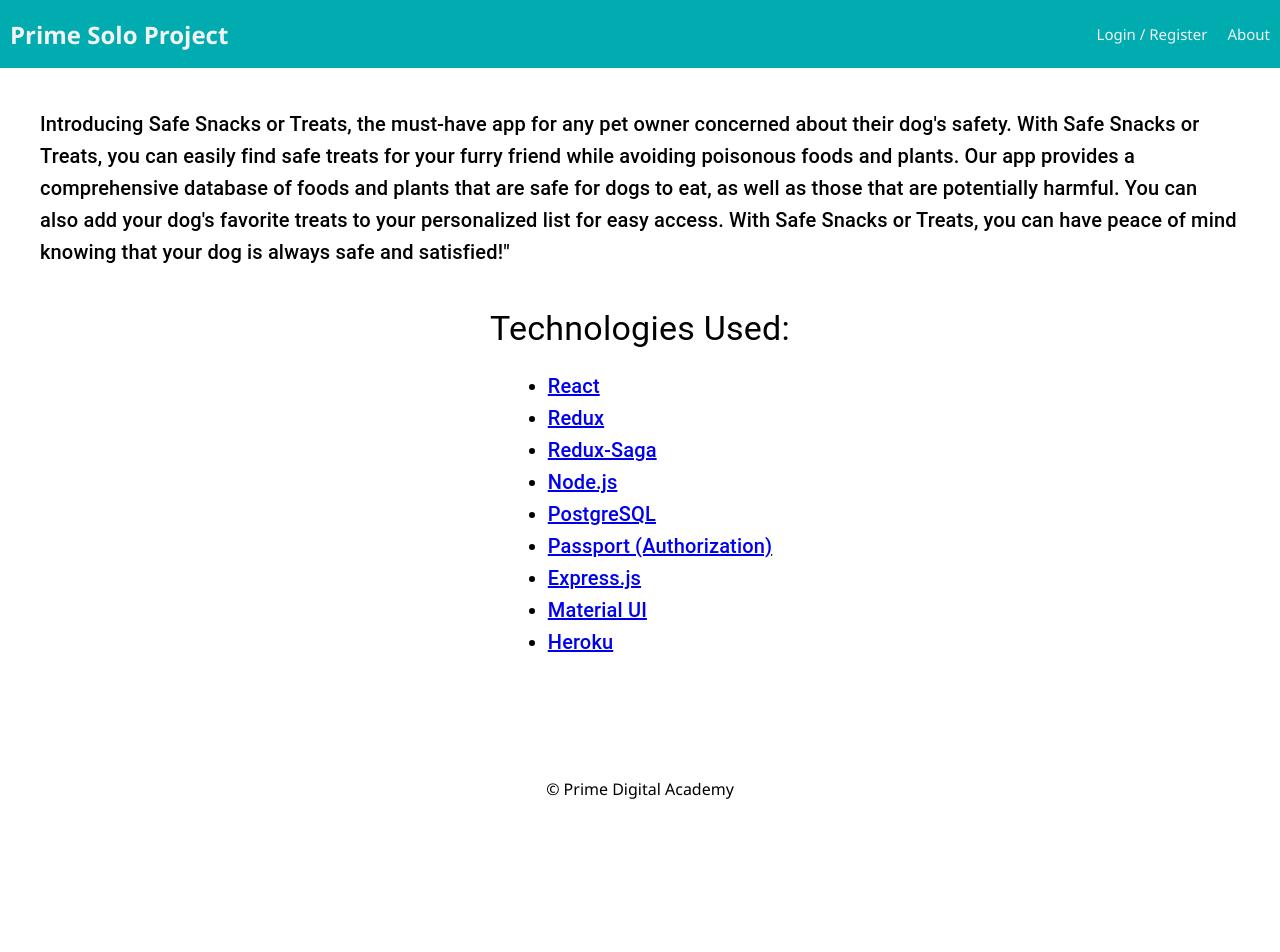
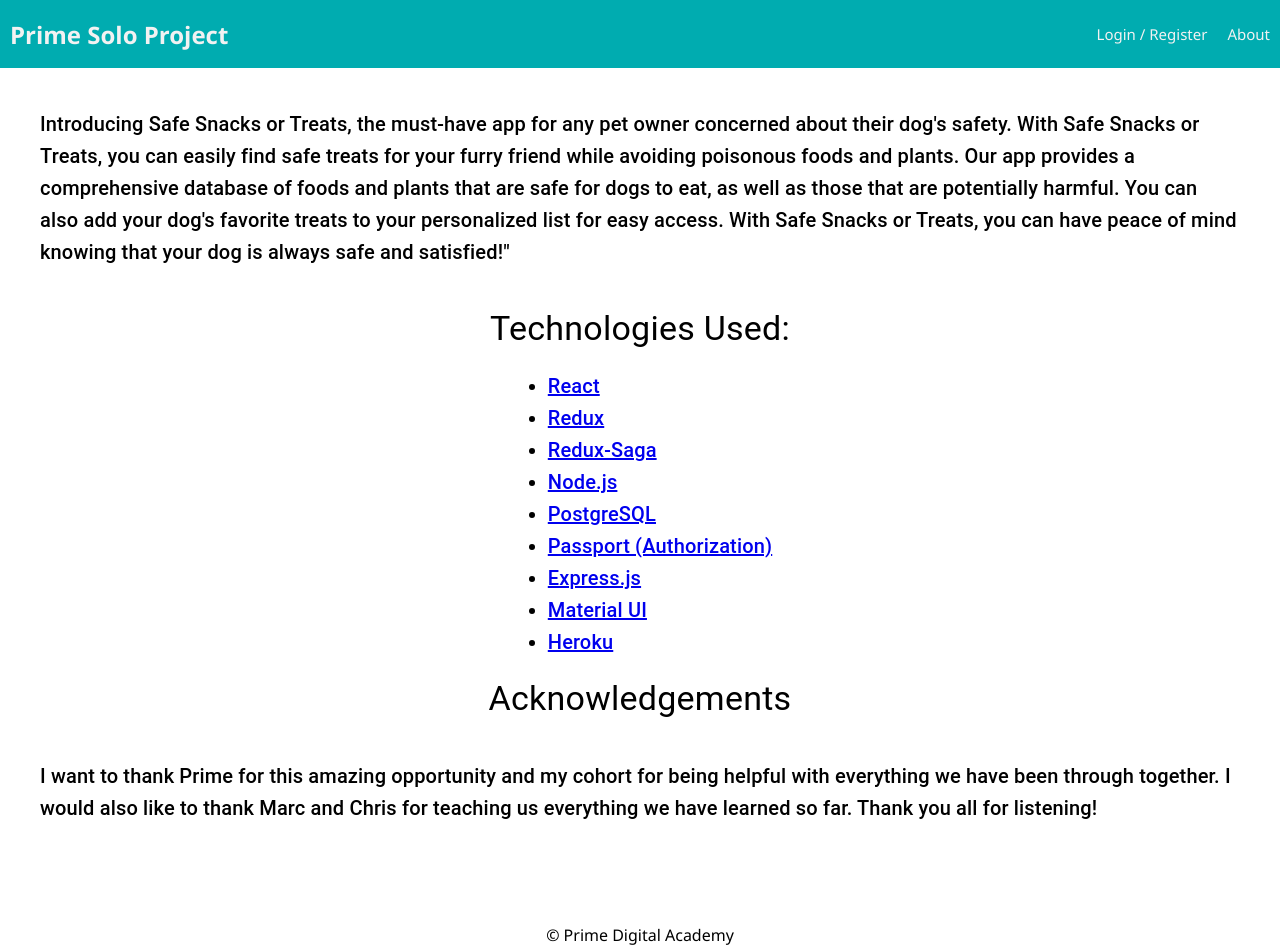
Before and after one commit to swoodson3/Prime-Solo-Project-Safe-Snacks, a React (Create React App) app: page /#/about in a window 1280 px wide. Shown: the top 952 px of the page. Before the commit the page ends 820 px from the top, so only its background shows below. Built offline with nearby package versions, Linux system fonts and the light colour scheme; no server answers.

Commit message:
added more to about page

```diff
--- a/src/components/AboutPage/AboutPage.jsx
+++ b/src/components/AboutPage/AboutPage.jsx
@@ -11,7 +11,13 @@ function AboutPage() {
     <>
       <Grid margin={5}>
         <Typography variant="h6">
-      Introducing Safe Snacks or Treats, the must-have app for any pet owner concerned about their dog's safety. With Safe Snacks or Treats, you can easily find safe treats for your furry friend while avoiding poisonous foods and plants. Our app provides a comprehensive database of foods and plants that are safe for dogs to eat, as well as those that are potentially harmful. You can also add your dog's favorite treats to your personalized list for easy access. With Safe Snacks or Treats, you can have peace of mind knowing that your dog is always safe and satisfied!"
+          Introducing Safe Snacks or Treats, the must-have app for any pet owner concerned about their dog's
+          safety. With Safe Snacks or Treats, you can easily find safe treats for your furry friend
+          while avoiding poisonous foods and plants. Our app provides a comprehensive database of foods
+          and plants that are safe for dogs to eat, as well as those that are potentially harmful.
+          You can also add your dog's favorite treats to your personalized list for easy access.
+          With Safe Snacks or Treats, you can have peace of mind knowing that your dog is always safe
+          and satisfied!"
         </Typography>
       </Grid>
 
@@ -55,8 +61,23 @@ function AboutPage() {
             </ul>
           </Typography>
         </Grid>
+      </Grid >
+      <Grid container justifyContent='center'>
+      <Typography variant="h4">
+        Acknowledgements
+      </Typography>
       </Grid>
+      <Grid margin={5}>
+        <Typography variant="h6">
 
+          I want to thank Prime for this amazing opportunity
+          and my cohort for being helpful with everything we have been through together.
+          I would also like to thank Marc and Chris for teaching us everything we have learned so far.
+          Thank you all for listening!
+
+
+        </Typography>
+      </Grid>
     </>
   );
 }
```
Lines whose indentation alone changed are shown as unchanged.
